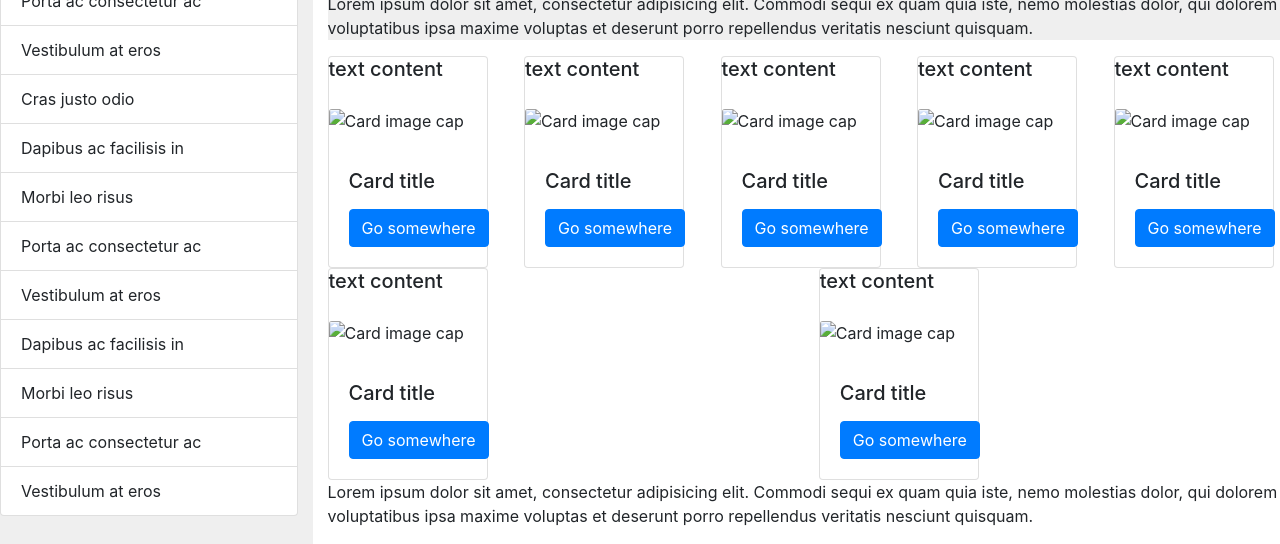
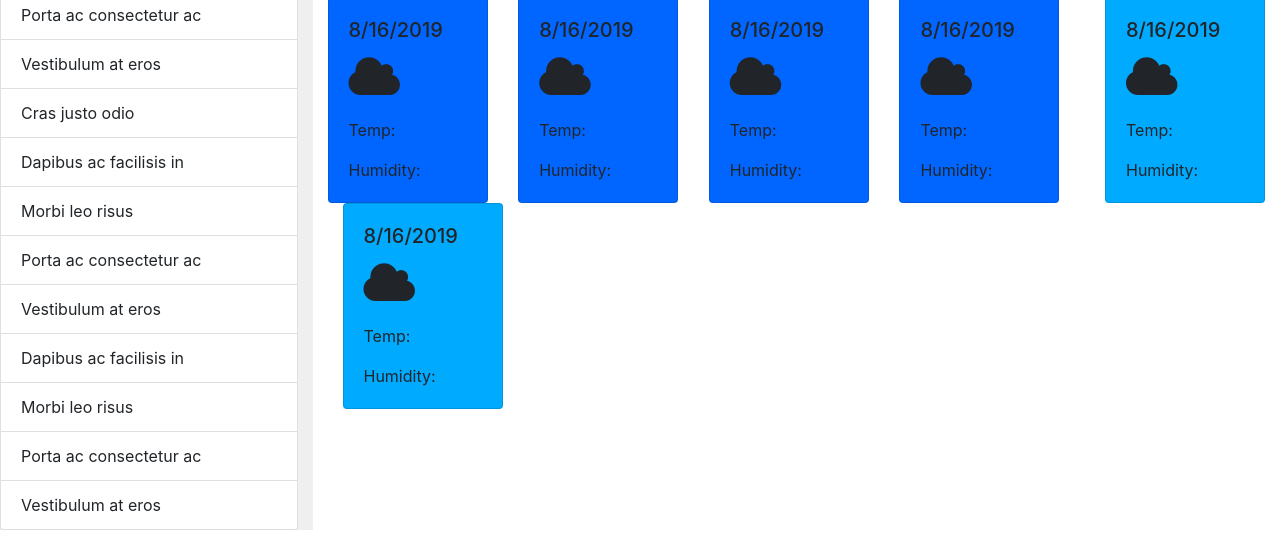
Before and after one commit to meeracode/Assignment6, a plain HTML site: page index.html in a window 1280 px wide. Shown: the part 503-1047 px from the top of the page. Drawn offline with nearby package versions, Linux system fonts and the light colour scheme; no server answers.

Commit message:
Add files via upload

```diff
--- a/index.html
+++ b/index.html
@@ -3,18 +3,22 @@
   <head><meta charset="UTF-8">
   <meta name="viewport" content="width=device-width, initial-scale=1">
 
-  <title>Bootstrap 101 Template</title>
+  <title>Assignment 6</title>
 
+
+    <link rel="stylesheet" href="https://maxcdn.bootstrapcdn.com/font-awesome/4.5.0/css/font-awesome.min.css" />
   <!-- Bootstrap CDN -->
   <link rel="stylesheet" href="https://maxcdn.bootstrapcdn.com/bootstrap/4.0.0/css/bootstrap.min.css">
+
   <script src="https://code.jquery.com/jquery-3.4.1.min.js"
+
     integrity="sha256-CSXorXvZcTkaix6Yvo6HppcZGetbYMGWSFlBw8HfCJo=" crossorigin="anonymous"></script>
 
    <Title> Assignment 6- Weather Dashboard</Title>
 
   </head>
   <body>
-    <div  style="background-color:blue;">
+    <div  style="background-color:#0066ff">
         <h1 class="display 5" style="text-align: center; text-decoration-color: white;" >Weather Dashboard</h1>
     </div>
   <h3 class="mt-0">Search for a city:</h3>
@@ -24,15 +28,15 @@
           <input type="text" class="form-control" placeholder="Recipient's username"
             aria-label="Recipient's username with two button addons" aria-describedby="button-addon4">
 
-          <div class="input-group-append" id="button-addon4">
-            <button class="btn btn-outline-secondary" type="button">Button</button>
-
+          <div class="btn btn-default" id="run-search">
+            <button class="btn btn-outline-secondary" type="button" >
+              <i class="fa fa-search"></i> Search</button>
           </div>
         </div>
 
-        <ul class="list-group">
+        <ul class="list-group"                                                                                                                                                                                                                        >
           <li class="list-group-item active">Cras justo odio</li>
-          <li class="list-group-item">Dapibus ac facilisis in</li>
+          <li class="list-group-item active ">Dapibus ac facilisis in</li>
           <li class="list-group-item">Morbi leo risus</li>
           <li class="list-group-item">Porta ac consectetur ac</li>
           <li class="list-group-item">Vestibulum at eros</li>
@@ -58,126 +62,98 @@
 
           <h3 class="mt-0">Search for a city:</h3>
         <div class="card" style="width: 100em; border:fading ; background-color: #efefef;">
-          <h5 class="card-title">text content</h5>
-          <p class="card-text"></p>
-          <img class="card-img-top" src="..." style="width:20;height:20;" alt="Card image cap">
+
+          <h2 class="card-title"> Atlanta (8/15/2019)<i class="fa fa-cloud fa-3x" aria-enabled="true"></i></h2>
           <div class="card-body">
-            <p class="card-text">text </p>
-            <p class="card-text">text </p>
-            <p class="card-text">color </p>
-            <p class="card-text">color </p>
-            <h5 class="card-title">Card title</h5>
-            <p class="card-text"></p>
-            <a href="#" class="btn btn-primary">Go somewhere</a>
+            <p class="card-text">Temperature:  </p>
+            <p class="card-text">Humidity:  </p>
+            <p class="card-text">Windspeed:  </p>
+            <p class="card-text">Visibility: </p>
+
+
           </div>
         </div>
           <div id="statement" style=" border:fading ; background-color: #efefef; width:100; height:500">
-             <p>Lorem ipsum dolor sit amet, consectetur adipisicing elit. Commodi sequi ex quam quia iste, nemo molestias
-                dolor, qui dolorem voluptatibus ipsa maxime voluptas et deserunt porro repellendus veritatis nesciunt quisquam.
+             <p>
               </p>
 
           </div>
 
         </div>
         <div class="row-sm-4">
-
+          <h2 class="card-title">6-Day Weather cast</h2>
 
           <div class="row">
             <div class="col-sm">
-              <div class="card" style="width: 10em;">
-                <h5 class="card-title">text content</h5>
-                <p class="card-text"></p>
-                <img class="card-img-top" src="cupcakes.png" alt="Card image cap">
+              <div class="card" style="width: 10em; background-color:#0066ff">
                <div class="card-body">
-                  <p class="card-text"></p>
-                  <h5 class="card-title">Card title</h5>
-                  <p class="card-text"></p>
-                  <a href="#" class="btn btn-primary">Go somewhere</a>
+                  <h5 class="card-title">8/16/2019</h5>
+                  <p class="card-text"><i class="fa fa-cloud fa-3x" aria-enabled="flase"></i> </p>
+                  <p class="card-text">Temp:   </p>
+                  <p class="card-text">Humidity: </p>
                 </div>
               </div>
            </div>
           <div class="col-sm">
-            <div class="card" style="width: 10em;">
-              <h5 class="card-title">text content</h5>
-              <p class="card-text"></p>
-              <img class="card-img-top" src="cupcakes.png" alt="Card image cap">
+
+              <div class="card" style="width: 10em;background-color:#0066ff">
                 <div class="card-body">
-                <p class="card-text"></p>
-                <h5 class="card-title">Card title</h5>
-                <p class="card-text"></p>
-                <a href="#" class="btn btn-primary">Go somewhere</a>
+                  <h5 class="card-title">8/16/2019</h5>
+                  <p class="card-text"><i class="fa fa-cloud fa-3x" aria-enabled="flase"></i> </p>
+                  <p class="card-text">Temp: </p>
+                  <p class="card-text">Humidity: </p>
                 </div>
               </div>
             </div>
             <div class="col-sm">
-              <div class="card" style="width: 10em;">
-                <h5 class="card-title">text content</h5>
-                <p class="card-text"></p>
-                <img class="card-img-top" src="cupcakes.png" alt="Card image cap">
+                <div class="card" style="width: 10em;background-color:#0066ff">
                   <div class="card-body">
-                  <p class="card-text"></p>
-                  <h5 class="card-title">Card title</h5>
-                  <p class="card-text"></p>
-                  <a href="#" class="btn btn-primary">Go somewhere</a>
+                    <h5 class="card-title">8/16/2019</h5>
+                    <p class="card-text"><i class="fa fa-cloud fa-3x" aria-enabled="flase"></i> </p>
+                    <p class="card-text">Temp: </p>
+                    <p class="card-text">Humidity: </p>
                   </div>
                 </div>
           </div>
             <div class="col-sm">
-              <div class="card" style="width: 10em;">
-                <h5 class="card-title">text content</h5>
-                <p class="card-text"></p>
-                <img class="card-img-top" src="cupcakes.png" alt="Card image cap">
+                  <div class="card" style="width: 10em;background-color:#0066ff; text-emphasis-color: white;">
                     <div class="card-body">
-                  <p class="card-text"></p>
-                  <h5 class="card-title">Card title</h5>
-                  <p class="card-text"></p>
-                  <a href="#" class="btn btn-primary">Go somewhere</a>
+                      <h5 class="card-title">8/16/2019</h5>
+                      <p class="card-text"><i class="fa fa-cloud fa-3x" aria-enabled="flase"></i> </p>
+                      <p class="card-text">Temp: </p>
+                      <p class="card-text">Humidity: </p>
+                    </div>
+                  </div>
+
+          </div>
+          <div class="col-sm">
+            <div class="col-sm">
+              <div class="card" style="width: 10em; background-color:#00aaff">
+                <div class="card-body">
+                  <h5 class="card-title">8/16/2019</h5>
+                  <p class="card-text"><i class="fa fa-cloud fa-3x" aria-enabled="flase"></i> </p>
+                  <p class="card-text">Temp: </p>
+                  <p class="card-text">Humidity: </p>
+                </div>
               </div>
             </div>
           </div>
           <div class="col-sm">
-            <div class="card" style="width: 10em;">
-              <h5 class="card-title">text content</h5>
-              <p class="card-text"></p>
-              <img class="card-img-top" src="cupcakes.png" alt="Card image cap">
+            <div class="col-sm">
+              <div class="card" style="width: 10em;background-color:#00aaff">
                 <div class="card-body">
-                <p class="card-text"></p>
-                <h5 class="card-title">Card title</h5>
-                <p class="card-text"></p>
-                <a href="#" class="btn btn-primary">Go somewhere</a>
+                  <h5 class="card-title">8/16/2019</h5>
+                  <p class="card-text"><i class="fa fa-cloud fa-3x" aria-enabled="flase"></i> </p>
+                  <p class="card-text">Temp: </p>
+                  <p class="card-text">Humidity: </p>
                 </div>
               </div>
           </div>
-          <div class="col-sm">
-            <div class="card" style="width: 10em;">
-              <h5 class="card-title">text content</h5>
-              <p class="card-text"></p>
-              <img class="card-img-top" src="cupcakes.png" alt="Card image cap">
-              <div class="card-body">
-                <p class="card-text"></p>
-                <h5 class="card-title">Card title</h5>
-                <p class="card-text"></p>
-                <a href="#" class="btn btn-primary">Go somewhere</a>
+
         </div>
-            </div>
-          </div>
-          <div class="col-sm">
-            <div class="card" style="width: 10em;">
-              <h5 class="card-title">text content</h5>
-              <p class="card-text"></p>
-              <img class="card-img-top" src="cupcakes.png" alt="Card image cap">
-              <div class="card-body">
-                <p class="card-text"></p>
-                <h5 class="card-title">Card title</h5>
-                <p class="card-text"></p>
-                <a href="#" class="btn btn-primary">Go somewhere</a>
-            </div>
-          </div>
-        </div>
-        </div>
+
           <div class="row-sm-1">
-            <p>Lorem ipsum dolor sit amet, consectetur adipisicing elit. Commodi sequi ex quam quia iste, nemo molestias
-              dolor, qui dolorem voluptatibus ipsa maxime voluptas et deserunt porro repellendus veritatis nesciunt quisquam.
+            <p>
             </p>
           </div>
 
@@ -190,12 +166,13 @@
      var api = "http://api.openweathermap.org/data/2.5/weather?id=2172797&appid=785662ad83b63b8ed0c95125360514fa"
 
 
-        $.ajax({
-          url: api,
-          method: "GET"
-        }).then(function (response) {
-             $('div#statement').text( JSON.parse(response));
-        });
+      //   $.ajax({
+      //     url: api,
+      //     method: "GET"
+      //   }).then(function (response) {
+      //       console.log(JSON.parse(response));
+      //       //  $('div#statement').text( JSON.parse(response));
+      //   });
 
 
     </script>
```
Lines whose indentation alone changed are shown as unchanged.
